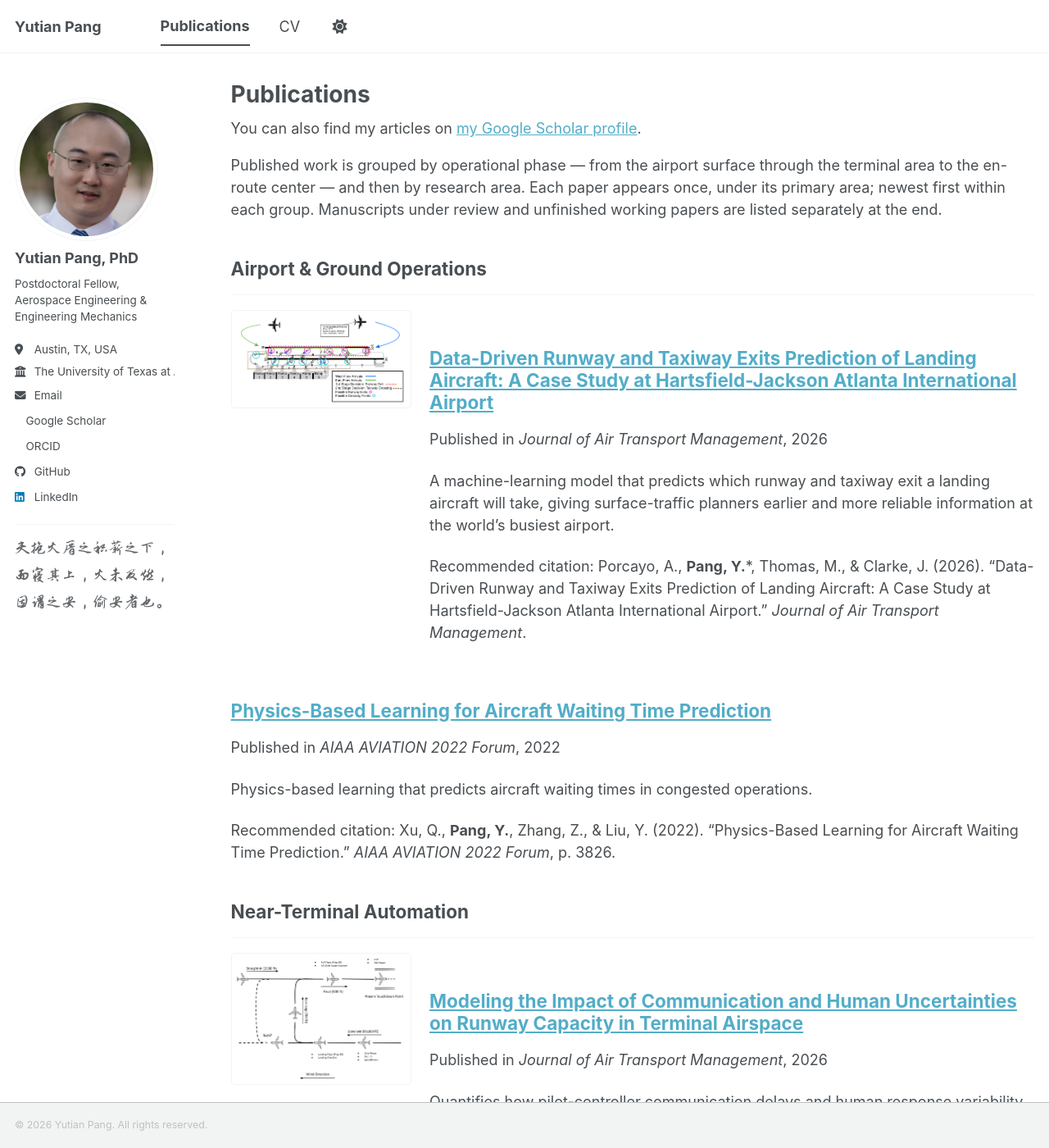
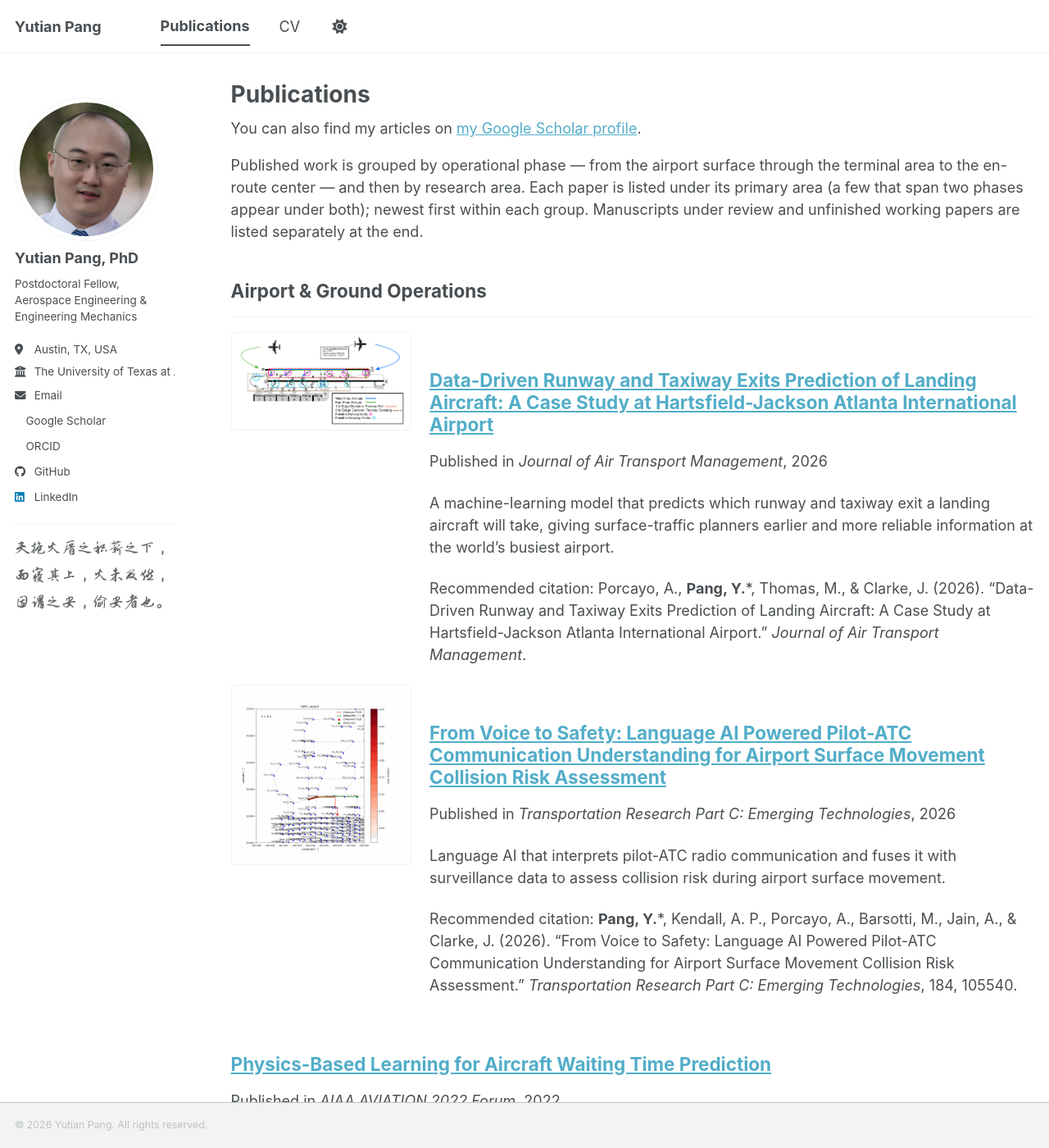
Before and after one commit to YutianPangASU/yutianpangasu.github.io, a Jekyll site: the page built from _pages/publications.html, in a window 1280 px wide and 1400 px high. Shown: the whole window at 82% size. Built offline with Jekyll 4.4.1, drawn with Linux system fonts in a browser that asks for light colours; a style sheet for code colours, icons or effects is not loaded.

Commit message:
Publications: allow secondary research areas; list TR-C 2026 voice paper under Airport & Ground Operations too
Add optional also_areas frontmatter list; the publications page now lists a
paper under its primary area and any secondary areas.

Co-Authored-By: Claude Fable 5 <noreply@anthropic.com>

```diff
--- a/_pages/publications.html
+++ b/_pages/publications.html
@@ -11,15 +11,18 @@ author_profile: true
 
 {% include base_path %}
 
-<p>Published work is grouped by operational phase &mdash; from the airport surface through the terminal area to the en-route center &mdash; and then by research area. Each paper appears once, under its primary area; newest first within each group. Manuscripts under review and unfinished working papers are listed separately at the end.</p>
+<p>Published work is grouped by operational phase &mdash; from the airport surface through the terminal area to the en-route center &mdash; and then by research area. Each paper is listed under its primary area (a few that span two phases appear under both); newest first within each group. Manuscripts under review and unfinished working papers are listed separately at the end.</p>
 
 {% if site.publication_area %}
   {% for area in site.publication_area %}
     {% assign title_shown = false %}
     {% for post in site.publications reversed %}
-      {% if post.area != area[0] or post.category == 'underreview' or post.category == 'workingpapers' %}
+      {% if post.category == 'underreview' or post.category == 'workingpapers' %}
         {% continue %}
       {% endif %}
+      {% unless post.area == area[0] or post.also_areas contains area[0] %}
+        {% continue %}
+      {% endunless %}
       {% unless title_shown %}
         <h2>{{ area[1].title }}</h2><hr />
         {% assign title_shown = true %}
--- a/_publications/2026-09-01-from-voice-to-safety-language-ai-powered.md
+++ b/_publications/2026-09-01-from-voice-to-safety-language-ai-powered.md
@@ -3,6 +3,7 @@ title: "From Voice to Safety: Language AI Powered Pilot-ATC Communication Unders
 collection: publications
 category: manuscripts
 area: language-ai
+also_areas: [airport-ground]
 permalink: /publication/2026-09-01-from-voice-to-safety-language-ai-powered
 excerpt: "Language AI that interprets pilot-ATC radio communication and fuses it with surveillance data to assess collision risk during airport surface movement."
 date: 2026-09-01
```
